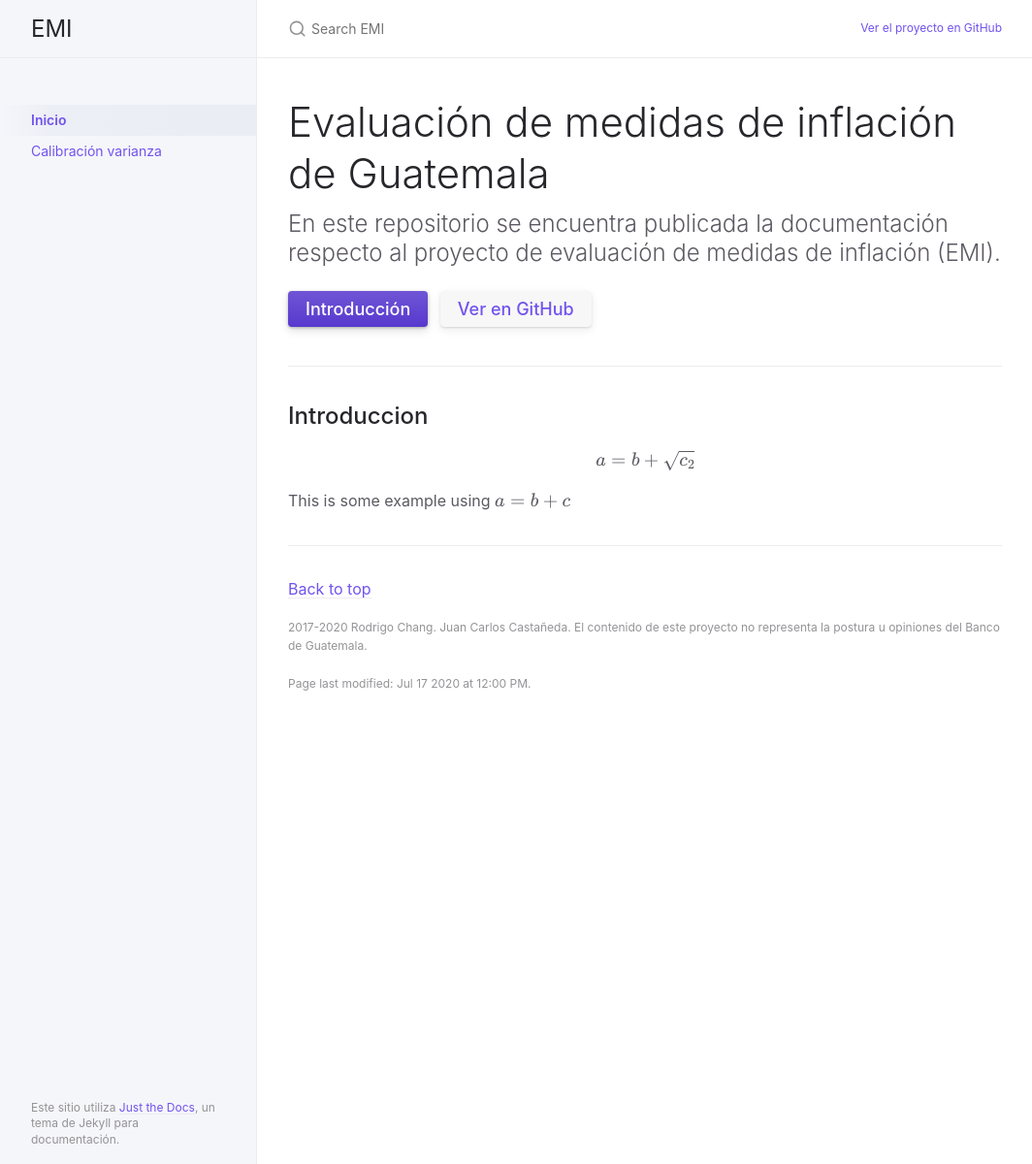
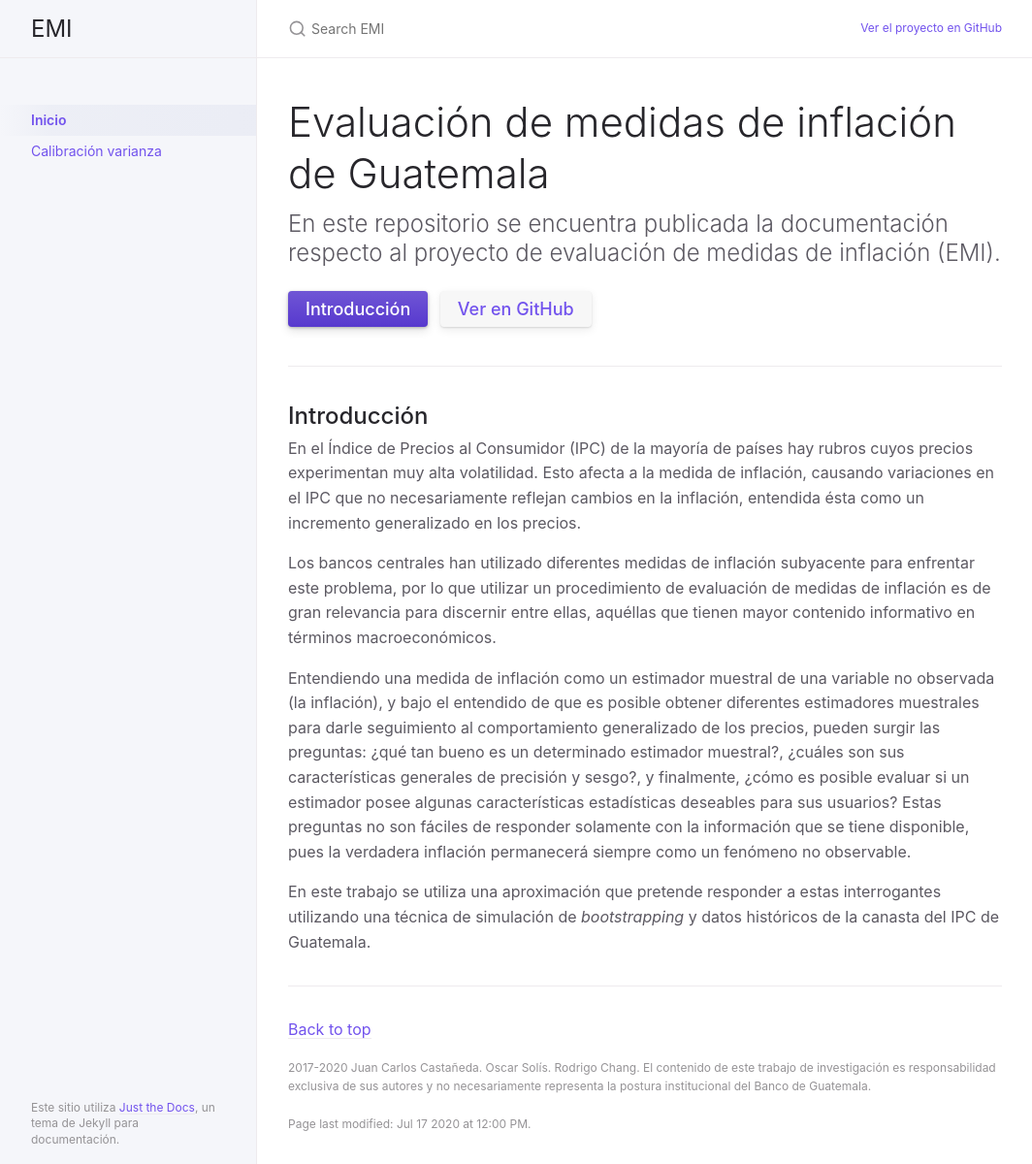
Before and after one commit to r2cp/EMI-docs-jekyll, a Jekyll site: the page built from index.md, in a window 1280 px wide and 1200 px high. Shown: the whole window at 97% size, without its empty margins (107-1171 px from the left). Built offline with Jekyll 4.4.1, drawn with Linux system fonts in a browser that asks for light colours; formulas are drawn with MathJax 3.

```diff
--- a/_config.yml
+++ b/_config.yml
@@ -73,7 +73,7 @@ nav_sort: case_insensitive # default, equivalent to nil
 back_to_top: true
 back_to_top_text: "Back to top"
 
-footer_content: "2017-2020 Rodrigo Chang. Juan Carlos Castañeda. El contenido de este proyecto no representa la postura u opiniones del Banco de Guatemala."
+footer_content: "2017-2020 Juan Carlos Castañeda. Oscar Solís. Rodrigo Chang. El contenido de este trabajo de investigación es responsabilidad exclusiva de sus autores y no necesariamente representa la postura institucional del Banco de Guatemala."
 
 # Footer last edited timestamp
 last_edit_timestamp: true # show or hide edit time - page must have `last_modified_date` defined in the frontmatter
--- a/index.md
+++ b/index.md
@@ -14,12 +14,16 @@ usemathjax: true
 En este repositorio se encuentra publicada la documentación respecto al proyecto de evaluación de medidas de inflación (EMI).
 {: .fs-6 .fw-300 }
 
-[Introducción](#introduccion){: .btn .btn-primary .fs-5 .mb-4 .mb-md-0 .mr-2 } [Ver en GitHub](https://github.com/DIE-BANGUAT/EMI){: .btn .fs-5 .mb-4 .mb-md-0 }
+[Introducción](#introducción){: .btn .btn-primary .fs-5 .mb-4 .mb-md-0 .mr-2 } [Ver en GitHub](https://github.com/DIE-BANGUAT/EMI){: .btn .fs-5 .mb-4 .mb-md-0 }
 
 ---
 
-## Introduccion
+## Introducción
 
-$$ a = b + \sqrt{c_2} $$
+En el Índice de Precios al Consumidor (IPC) de la mayoría de países hay rubros cuyos precios experimentan muy alta volatilidad. Esto afecta a la medida de inflación, causando variaciones en el IPC que no necesariamente reflejan cambios en la inflación, entendida ésta como un incremento generalizado en los precios.
 
-This is some example using $$a=b+c$$
+Los bancos centrales han utilizado diferentes medidas de inflación subyacente para enfrentar este problema, por lo que utilizar un procedimiento de evaluación de medidas de inflación es de gran relevancia para discernir entre ellas, aquéllas que tienen mayor contenido informativo en términos macroeconómicos.
+
+Entendiendo una medida de inflación como un estimador muestral de una variable no observada (la inflación), y bajo el entendido de que es posible obtener diferentes estimadores muestrales para darle seguimiento al comportamiento generalizado de los precios, pueden surgir las preguntas: ¿qué tan bueno es un determinado estimador muestral?, ¿cuáles son sus características generales de precisión y sesgo?, y finalmente, ¿cómo es posible evaluar si un estimador posee algunas características estadísticas deseables para sus usuarios? Estas preguntas no son fáciles de responder solamente con la información que se tiene disponible, pues la verdadera inflación permanecerá siempre como un fenómeno no observable.
+
+En este trabajo se utiliza una aproximación que pretende responder a estas interrogantes utilizando una técnica de simulación de *bootstrapping* y datos históricos de la canasta del IPC de Guatemala.
```
Also changed, not shown: docs/calibracion-varianza/calibracion-varianza.md (+9 -6 lines).
